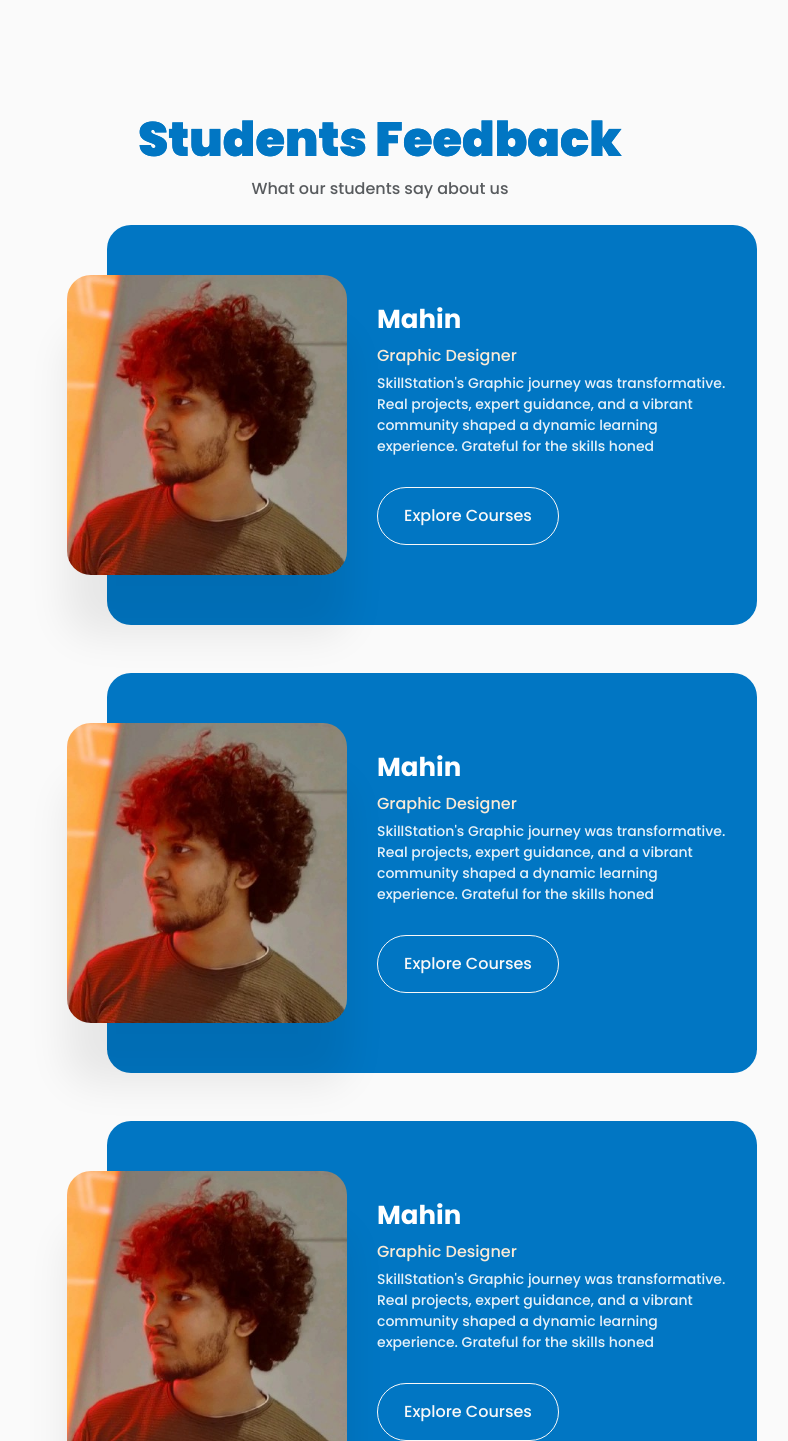
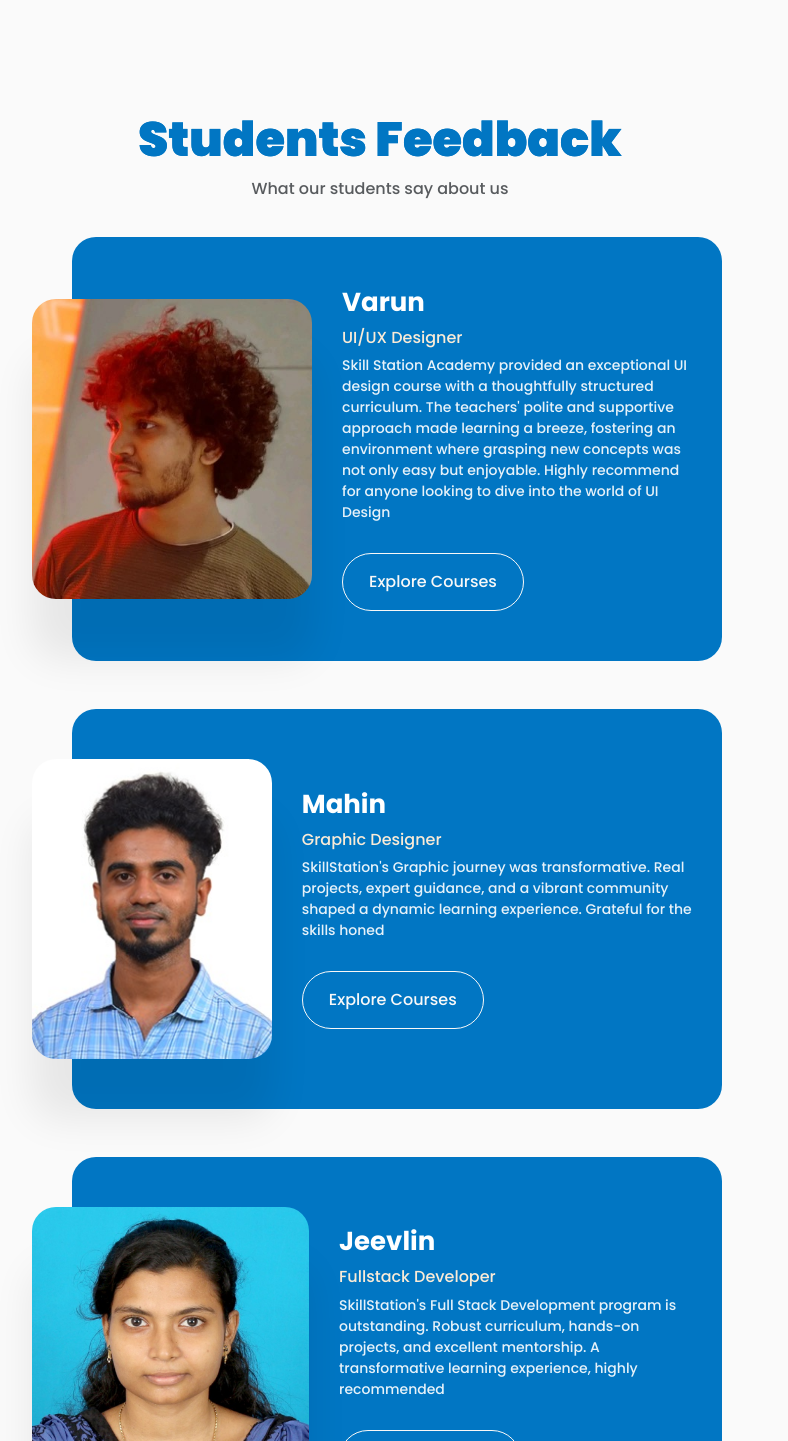
Before and after one commit to dinesh-comrade/skill_station, a React (Create React App) app: page / in a window 1280 px wide. Shown: the part 3269-4710 px from the top of the page, without its empty margins (260-1048 px from the left). Built offline with nearby package versions, Linux system fonts and the light colour scheme; a web font is replaced by a local one.

Commit message:
Students feedback

```diff
--- a/src/CSS/Feedback.css
+++ b/src/CSS/Feedback.css
@@ -7,6 +7,10 @@
   flex-direction: column;
   background: #fafafa;
   color: #fff;
+}
+
+.title-feedback {
+  margin-bottom: 20px;
 }
 
 .feedback .h1-feedback {
@@ -90,6 +94,9 @@
 }
 
 @media (width <= 600px) {
+  .title-feedback {
+    margin-bottom: 40px;
+  }
   .feedback {
     height: 100%;
   }
@@ -103,7 +110,7 @@
     text-shadow: 0 0em #0176c3, 0 0 #000;
   }
   .card-feedback {
-    margin: 0 40px;
+    margin: 40px 0;
     padding-left: 50px;
     padding-right: 50px;
     padding-bottom: 60px;
--- a/src/Components/Feedback.jsx
+++ b/src/Components/Feedback.jsx
@@ -7,8 +7,8 @@ import avatar3 from "../assets/images/feedback_avatar_three.png";
 const Feedback = () => {
   return (
     <main className="feedback pb-5" id="feedback">
-      <div className="container">
-        <div className="row mb-2">
+      <div className="container-fluid">
+        <div className="row title-feedback">
           <div className="col-12">
             <h1 className="text-center h1-feedback">Students Feedback</h1>
             <p className="text-center text-body-secondary">
@@ -17,9 +17,31 @@ const Feedback = () => {
           </div>
         </div>
         <div className="row justify-content-center align-items-center mb-5">
-          <div className="col-6">
+          <div className="col-lg-6 col-md-10 col-sm-10">
             <div className="card-feedback">
               <img src={avatar1} id="img-feedback" alt="Student-1" />
+              <div>
+                <h2 className="h2-feedback">Varun</h2>
+                <h3 className="h3-feedback mb-2">UI/UX Designer</h3>
+                <p className="p-feedback">
+                  Skill Station Academy provided an exceptional UI design course
+                  with a thoughtfully structured curriculum. The teachers'
+                  polite and supportive approach made learning a breeze,
+                  fostering an environment where grasping new concepts was not
+                  only easy but enjoyable. Highly recommend for anyone looking
+                  to dive into the world of UI Design
+                </p>
+                <a href="#courses">
+                  <button className="btn-feedback">Explore Courses</button>
+                </a>
+              </div>
+            </div>
+          </div>
+        </div>
+        <div className="row justify-content-center align-items-center mt-3 mb-5">
+          <div className="col-lg-6 col-md-10 col-sm-10">
+            <div className="card-feedback">
+              <img src={avatar2} id="img-feedback" alt="Student-2" />
               <div>
                 <h2 className="h2-feedback">Mahin</h2>
                 <h3 className="h3-feedback mb-2">Graphic Designer</h3>
@@ -36,35 +58,17 @@ const Feedback = () => {
           </div>
         </div>
         <div className="row justify-content-center align-items-center mt-3 mb-5">
-          <div className="col-6">
+          <div className="col-lg-6 col-md-10 col-sm-10">
             <div className="card-feedback">
-              <img src={avatar1} id="img-feedback" alt="Student-1" />
+              <img src={avatar3} id="img-feedback" alt="Student-3" />
               <div>
-                <h2 className="h2-feedback">Mahin</h2>
-                <h3 className="h3-feedback mb-2">Graphic Designer</h3>
+                <h2 className="h2-feedback">Jeevlin</h2>
+                <h3 className="h3-feedback mb-2">Fullstack Developer</h3>
                 <p className="p-feedback">
-                  SkillStation's Graphic journey was transformative. Real
-                  projects, expert guidance, and a vibrant community shaped a
-                  dynamic learning experience. Grateful for the skills honed
-                </p>
-                <a href="#courses">
-                  <button className="btn-feedback">Explore Courses</button>
-                </a>
-              </div>
-            </div>
-          </div>
-        </div>
-        <div className="row justify-content-center align-items-center mt-3 mb-5">
-          <div className="col-6">
-            <div className="card-feedback">
-              <img src={avatar1} id="img-feedback" alt="Student-1" />
-              <div>
-                <h2 className="h2-feedback">Mahin</h2>
-                <h3 className="h3-feedback mb-2">Graphic Designer</h3>
-                <p className="p-feedback">
-                  SkillStation's Graphic journey was transformative. Real
-                  projects, expert guidance, and a vibrant community shaped a
-                  dynamic learning experience. Grateful for the skills honed
+                  SkillStation's Full Stack Development program is outstanding.
+                  Robust curriculum, hands-on projects, and excellent
+                  mentorship. A transformative learning experience, highly
+                  recommended
                 </p>
                 <a href="#courses">
                   <button className="btn-feedback">Explore Courses</button>
```
